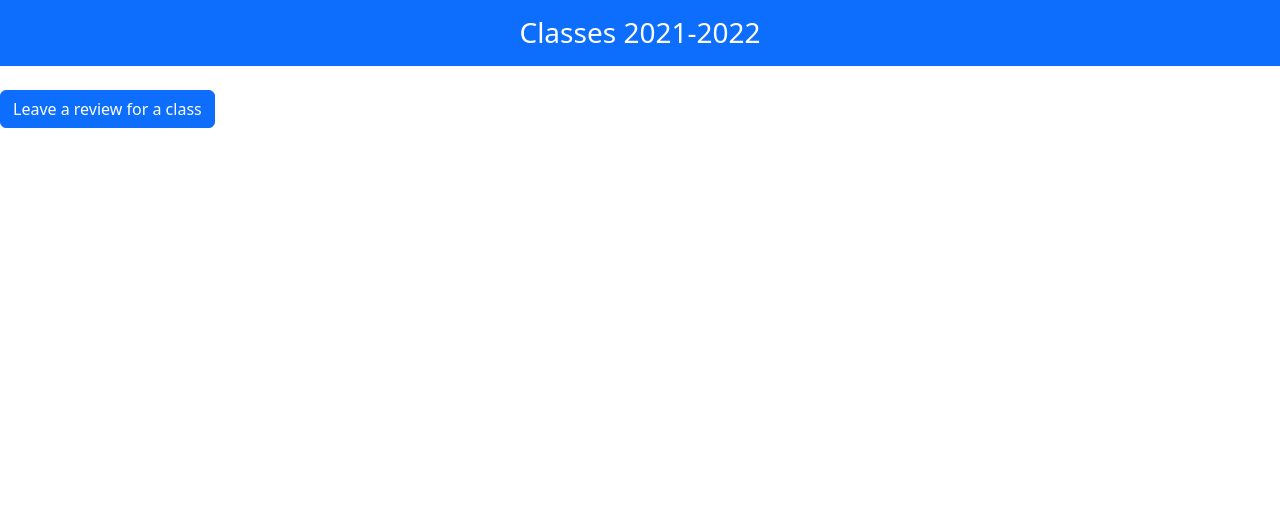
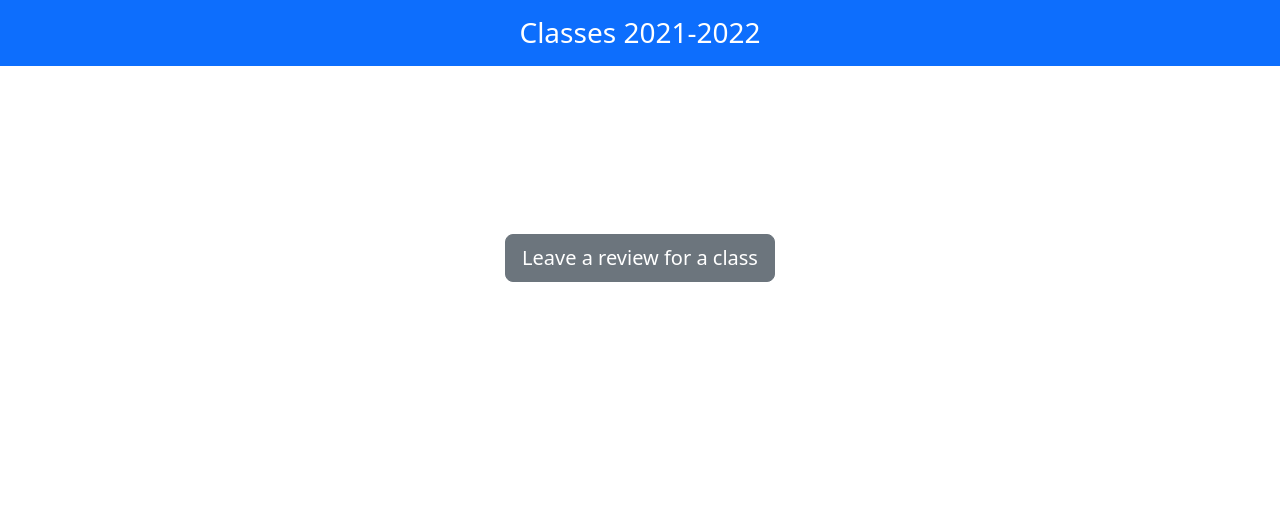
Before and after one commit to geetan-gandhe/assignment-organizer, a Django app: page /classes in a window 1280 px wide. Shown: the part 40-562 px from the top of the page. Run offline with Django 3.2, Linux system fonts and the light colour scheme; data that the repository does not hold is empty; some libraries are stand-ins or nearby versions.

Commit message:
fun with buttons!

```diff
--- a/organizer/templates/organizer/classes.html
+++ b/organizer/templates/organizer/classes.html
@@ -13,8 +13,16 @@
 <ul>
 {% csrf_token %}
 {% for element in classes_list %}
-  <p><a href="{% url 'organizer:detail' element.class_name %}">{{element.class_name}}</a></p>
+  <a class="btn btn-danger btn-lg" role="button" href="{% url 'organizer:detail' element.class_name %}">{{element.class_name}}</a>
 {% endfor %}
 </ul>
+<br>
+<br>
+<br>
+<br>
+<br>
+<br>
 
-<a class="btn btn-primary" href="{% url 'organizer:reviews' %}" role="button">Leave a review for a class</a>
+<div class="col text-center">
+<a class="btn btn-secondary btn-lg btn-bloc" href="{% url 'organizer:reviews' %}" role="button">Leave a review for a class</a>
+</div>
```
